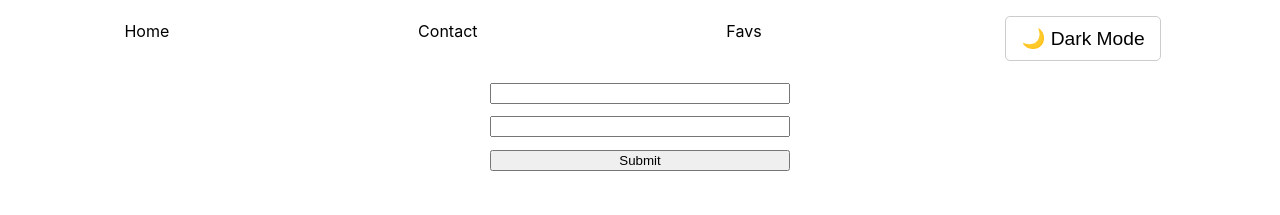
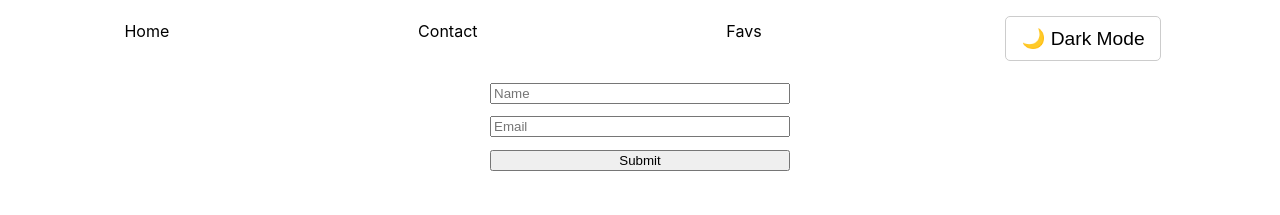
Before and after one commit to fr3m3n/ctd-esp-fe3-final, a React (Vite) app in the folder vite-project/: page /contact in a window 1280 px wide. Shown: the top 215 px of the page. Built offline with nearby package versions, Linux system fonts and the light colour scheme.

Commit message:
[update] form

```diff
--- a/vite-project/src/Components/Card.jsx
+++ b/vite-project/src/Components/Card.jsx
@@ -1,6 +1,6 @@
 import React, { useState, useEffect } from 'react';
 import { useNavigate } from 'react-router-dom';
-import doctorImage from '../../images/doctor.jpg'; // Adjust the path if necessary
+import doctorImage from '../../images/doctor.jpg';
 
 const Card = ({ id, name, username, reloadFavorites }) => {
   const navigate = useNavigate();
--- a/vite-project/src/Components/Footer.jsx
+++ b/vite-project/src/Components/Footer.jsx
@@ -1,11 +1,11 @@
 import React, { useContext } from 'react';
-import { GlobalContext } from './utils/global.context'; // Adjust the import path as necessary
+import { GlobalContext } from './utils/global.context';
 
 const Footer = () => {
   const { state } = useContext(GlobalContext);
 
   // Define a variable to hold the path to your image
-  const logoPath = '../../images/DH.png'; // Make sure this path is correct
+  const logoPath = '../../images/DH.png';
 
   // Define a variable for dynamic styles based on the theme
   const logoStyle = {
--- a/vite-project/src/Components/Form.jsx
+++ b/vite-project/src/Components/Form.jsx
@@ -1,13 +1,38 @@
-import React from "react";
-
+import React, { useState } from "react";
 
 const Form = () => {
-  //Aqui deberan implementar el form completo con sus validaciones
+  const [name, setName] = useState('');
+  const [email, setEmail] = useState('');
+  const [message, setMessage] = useState('');
+
+  const validateForm = () => {
+    if (name.length <= 5) {
+      setMessage('Name must be longer than 5 characters.');
+      return false;
+    }
+    if (!email.includes('@')) {
+      setMessage('Please enter a valid email address.');
+      return false;
+    }
+    return true;
+  };
+
+  const handleSubmit = (event) => {
+    event.preventDefault();
+    if (validateForm()) {
+      setMessage(`Thank you ${name}, we will contact you via email soon.`);
+      // Perform additional submission tasks
+    }
+  };
 
   return (
     <div>
-      <form>
+      <form onSubmit={handleSubmit}>
+        <input type="text" value={name} onChange={(e) => setName(e.target.value)} placeholder="Name" />
+        <input type="email" value={email} onChange={(e) => setEmail(e.target.value)} placeholder="Email" />
+        <button type="submit">Submit</button>
       </form>
+      {message && <p>{message}</p>}
     </div>
   );
 };
--- a/vite-project/src/Routes/Contact.jsx
+++ b/vite-project/src/Routes/Contact.jsx
@@ -1,40 +1,13 @@
-import React, { useState, useContext } from 'react';
+import React, { useContext } from 'react';
 import { GlobalContext } from "../Components/utils/global.context";
+import Form from '../Components/Form';
 
 const Contact = () => {
   const { state } = useContext(GlobalContext);
-  const [name, setName] = useState('');
-  const [email, setEmail] = useState('');
-  const [message, setMessage] = useState('');
-
-  const validateForm = () => {
-    if (name.length <= 5) {
-      setMessage('Name must be longer than 5 characters.');
-      return false;
-    }
-    if (!email.includes('@')) {
-      setMessage('Please enter a valid email address.');
-      return false;
-    }
-    return true;
-  };
-
-  const handleSubmit = (event) => {
-    event.preventDefault();
-    if (validateForm()) {
-      setMessage(`Thank you ${name}, we will contact you via email soon.`);
-      // Perform additional submission tasks
-    }
-  };
 
   return (
     <div className={`contact ${state.theme}`}>
-      <form onSubmit={handleSubmit}>
-        <input type="text" value={name} onChange={(e) => setName(e.target.value)} />
-        <input type="email" value={email} onChange={(e) => setEmail(e.target.value)} />
-        <button type="submit">Submit</button>
-      </form>
-      {message && <p>{message}</p>}
+      <Form /> {/* Use the Form component here */}
     </div>
   );
 };
```
